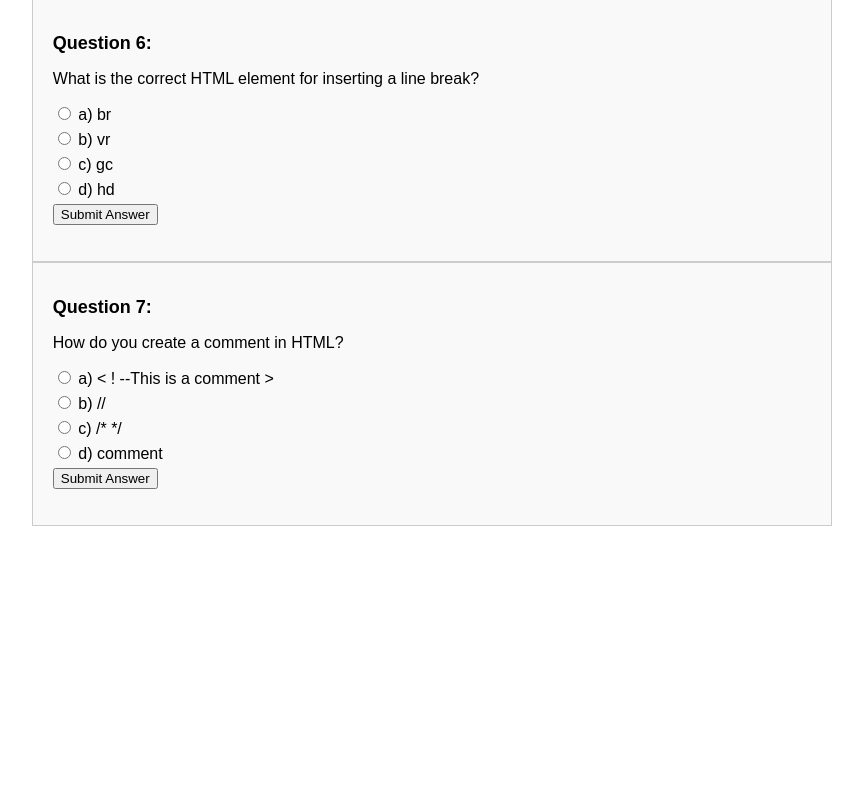
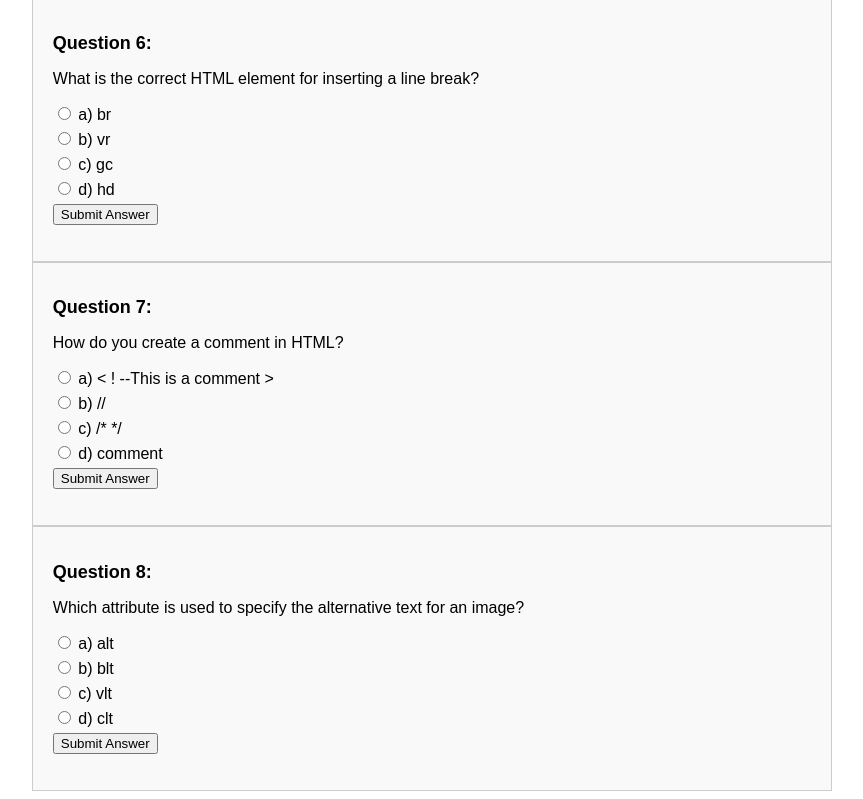
Before and after one commit to samade747/HTMLQuiz-, a plain HTML site: page index.html in a window 1280 px wide. Shown: the part 1408-2207 px from the top of the page, without its empty margins (208-1071 px from the left). Before the commit the page ends 1942 px from the top, so only its background shows below. Drawn offline with Linux system fonts and the light colour scheme.

Commit message:
Quiz Question

```diff
--- a/index.html
+++ b/index.html
@@ -204,6 +204,33 @@
 </div>
 
 
+<!-- Quiz Question number 8 -->
+<div class="quiz-container">
+    <h2 class="question">Question 8:</h2>
+    <p>Which attribute is used to specify the alternative text for an image?</p>
+    <div class="options">
+        <label>
+            <input type="radio" name="q8" value="a">
+            a) alt
+        </label>
+        <label>
+            <input type="radio" name="q8" value="b">
+            b) blt
+        </label>
+        <label>
+            <input type="radio" name="q8" value="c">
+            c) vlt
+        </label>
+        <label>
+            <input type="radio" name="q8" value="d">
+            d) clt
+        </label>
+    </div>
+    <button onclick="checkAnswer(8, 'a')">Submit Answer</button>
+    <p id="result8"></p>
+</div>
+
+
 
 
 
```
